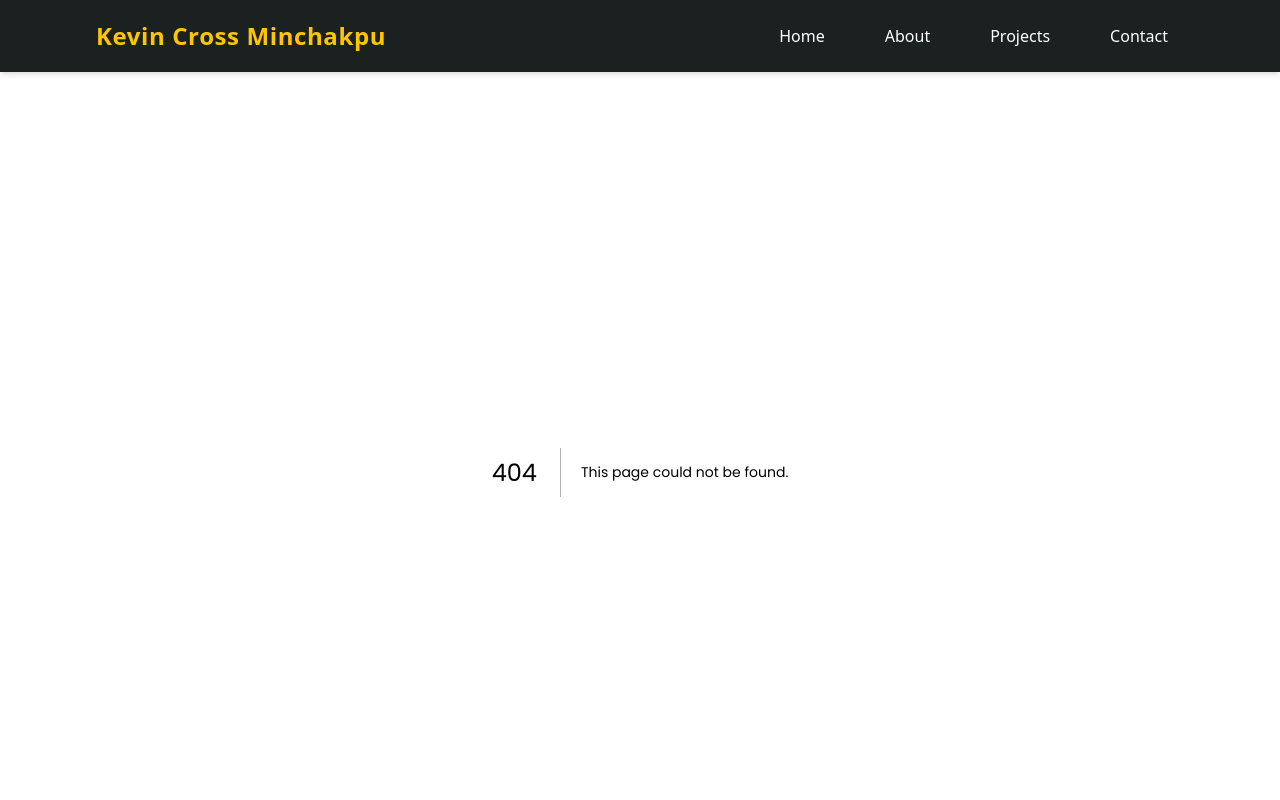
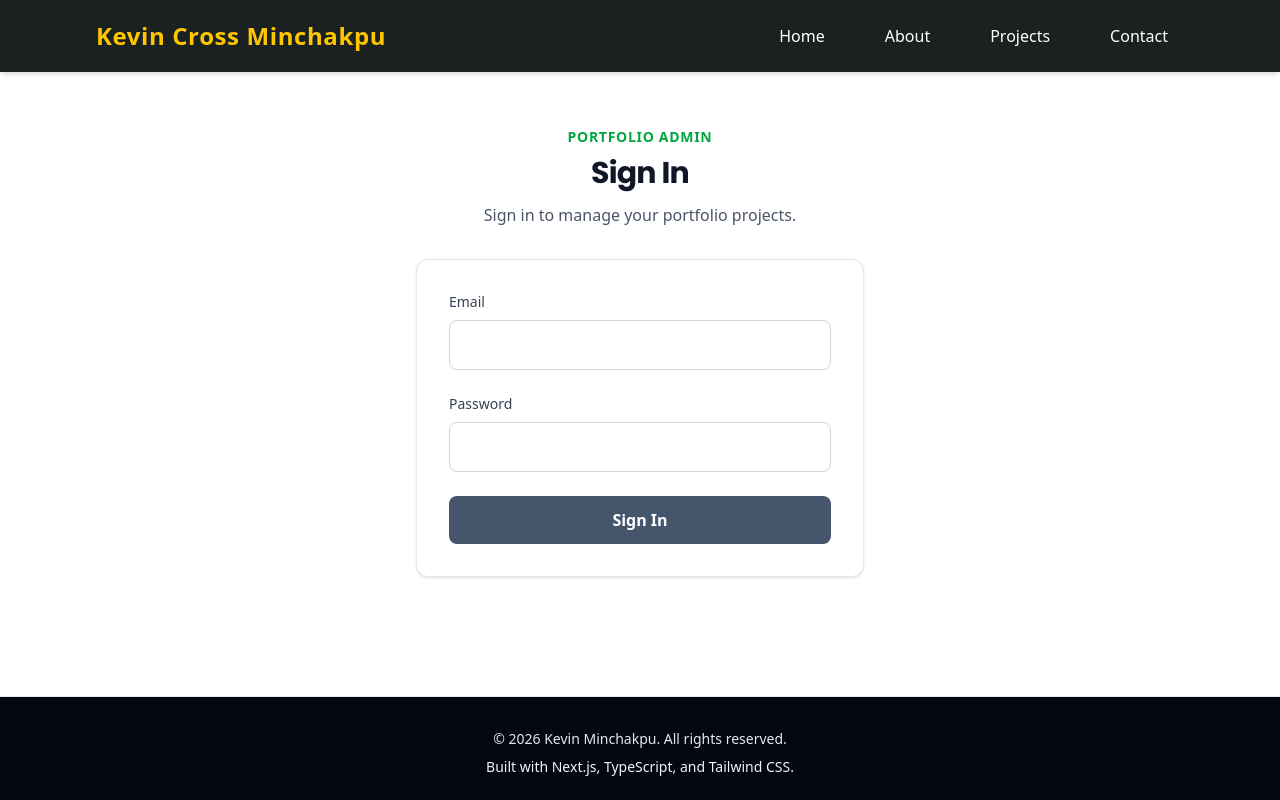
Before and after one commit to kminchakpu/wdd430-portfolio, a Next.js app: page /login in a window 1280 px wide. Before the commit this address had no page. Shown: the top 800 px of the page. Built offline with nearby package versions, Linux system fonts and the light colour scheme; no server answers.

Commit message:
added middleware and login form

```diff
--- /dev/null
+++ b/app/login/page.tsx
@@ -0,0 +1,29 @@
+import type { Metadata } from "next";
+import LoginForm from "@/components/LoginForm";
+
+export const metadata: Metadata = {
+  title: "Login",
+  description: "Sign in to manage portfolio projects.",
+};
+
+export default function LoginPage() {
+  return (
+    <main className="mx-auto flex min-h-[70vh] max-w-6xl items-center justify-center px-4 py-12 sm:px-6 lg:px-8">
+      <div className="w-full max-w-md">
+        <div className="mb-8 text-center">
+          <p className="text-sm font-semibold uppercase tracking-wider text-green-600">
+            Portfolio Admin
+          </p>
+          <h1 className="mt-2 text-3xl font-bold tracking-tight text-gray-900">
+            Sign In
+          </h1>
+          <p className="mt-3 text-gray-600">
+            Sign in to manage your portfolio projects.
+          </p>
+        </div>
+
+        <LoginForm />
+      </div>
+    </main>
+  );
+}
--- /dev/null
+++ b/auth.ts
@@ -0,0 +1,49 @@
+import NextAuth from "next-auth";
+import Credentials from "next-auth/providers/credentials";
+import { z } from "zod";
+import bcrypt from "bcryptjs";
+import { authConfig } from "./auth.config";
+import { getUserByEmail } from "@/lib/users-db";
+
+export const { auth, signIn, signOut } = NextAuth({
+  ...authConfig,
+  providers: [
+    Credentials({
+      async authorize(credentials) {
+        const parsedCredentials = z
+          .object({
+            email: z.string().email(),
+            password: z.string().min(6),
+          })
+          .safeParse(credentials);
+
+        if (!parsedCredentials.success) {
+          return null;
+        }
+
+        const { email, password } = parsedCredentials.data;
+
+        const user = await getUserByEmail(email);
+
+        if (!user) {
+          return null;
+        }
+
+        const passwordsMatch = await bcrypt.compare(
+          password,
+          user.passwordHash
+        );
+
+        if (!passwordsMatch) {
+          return null;
+        }
+
+        return {
+          id: user.id.toString(),
+          name: user.name,
+          email: user.email,
+        };
+      },
+    }),
+  ],
+});
--- /dev/null
+++ b/components/LoginForm.tsx
@@ -0,0 +1,71 @@
+"use client";
+
+import { useActionState } from "react";
+import { authenticate } from "@/lib/actions";
+
+export default function LoginForm() {
+  const [errorMessage, formAction, isPending] = useActionState(
+    authenticate,
+    undefined
+  );
+
+  return (
+    <form
+      action={formAction}
+      className="space-y-6 rounded-xl border border-gray-200 bg-white p-8 shadow-sm"
+    >
+      <div>
+        <label
+          htmlFor="email"
+          className="mb-2 block text-sm font-medium text-gray-700"
+        >
+          Email
+        </label>
+        <input
+          id="email"
+          type="email"
+          name="email"
+          autoComplete="email"
+          required
+          className="w-full rounded-lg border border-gray-300 px-4 py-3 text-gray-900 outline-none transition focus:border-blue-500 focus:ring-2 focus:ring-blue-200"
+        />
+      </div>
+
+      <div>
+        <label
+          htmlFor="password"
+          className="mb-2 block text-sm font-medium text-gray-700"
+        >
+          Password
+        </label>
+        <input
+          id="password"
+          type="password"
+          name="password"
+          autoComplete="current-password"
+          minLength={6}
+          required
+          className="w-full rounded-lg border border-gray-300 px-4 py-3 text-gray-900 outline-none transition focus:border-blue-500 focus:ring-2 focus:ring-blue-200"
+        />
+      </div>
+
+      <button
+        type="submit"
+        aria-disabled={isPending}
+        disabled={isPending}
+        className="w-full rounded-lg bg-slate-600 px-4 py-3 font-semibold text-white transition hover:bg-slate-700 disabled:cursor-not-allowed disabled:opacity-60"
+      >
+        {isPending ? "Signing in..." : "Sign In"}
+      </button>
+
+      {errorMessage && (
+        <p
+          role="alert"
+          className="text-sm font-medium text-red-600"
+        >
+          {errorMessage}
+        </p>
+      )}
+    </form>
+  );
+}
--- /dev/null
+++ b/lib/actions.ts
@@ -0,0 +1,24 @@
+"use server";
+
+import { signIn } from "@/auth";
+import { AuthError } from "next-auth";
+
+export async function authenticate(
+  prevState: string | undefined,
+  formData: FormData
+) {
+  try {
+    await signIn("credentials", formData);
+  } catch (error) {
+    if (error instanceof AuthError) {
+      switch (error.type) {
+        case "CredentialsSignin":
+          return "Invalid email or password.";
+        default:
+          return "Something went wrong.";
+      }
+    }
+
+    throw error;
+  }
+}
--- /dev/null
+++ b/lib/users-db.ts
@@ -0,0 +1,29 @@
+import { sql } from "@/lib/db";
+
+export interface User {
+  id: number;
+  name: string;
+  email: string;
+  passwordHash: string;
+}
+
+export async function getUserByEmail(
+  email: string
+): Promise<User | null> {
+  const users = await sql`
+    SELECT
+      id,
+      name,
+      email,
+      password_hash AS "passwordHash"
+    FROM users
+    WHERE email = ${email}
+    LIMIT 1
+  `;
+
+  if (users.length === 0) {
+    return null;
+  }
+
+  return users[0] as User;
+}
--- /dev/null
+++ b/middleware.ts
@@ -0,0 +1,8 @@
+import NextAuth from "next-auth";
+import { authConfig } from "./auth.config";
+
+export default NextAuth(authConfig).auth;
+
+export const config = {
+  matcher: ["/((?!api|_next/static|_next/image|.*\\.png$).*)"],
+};
```
